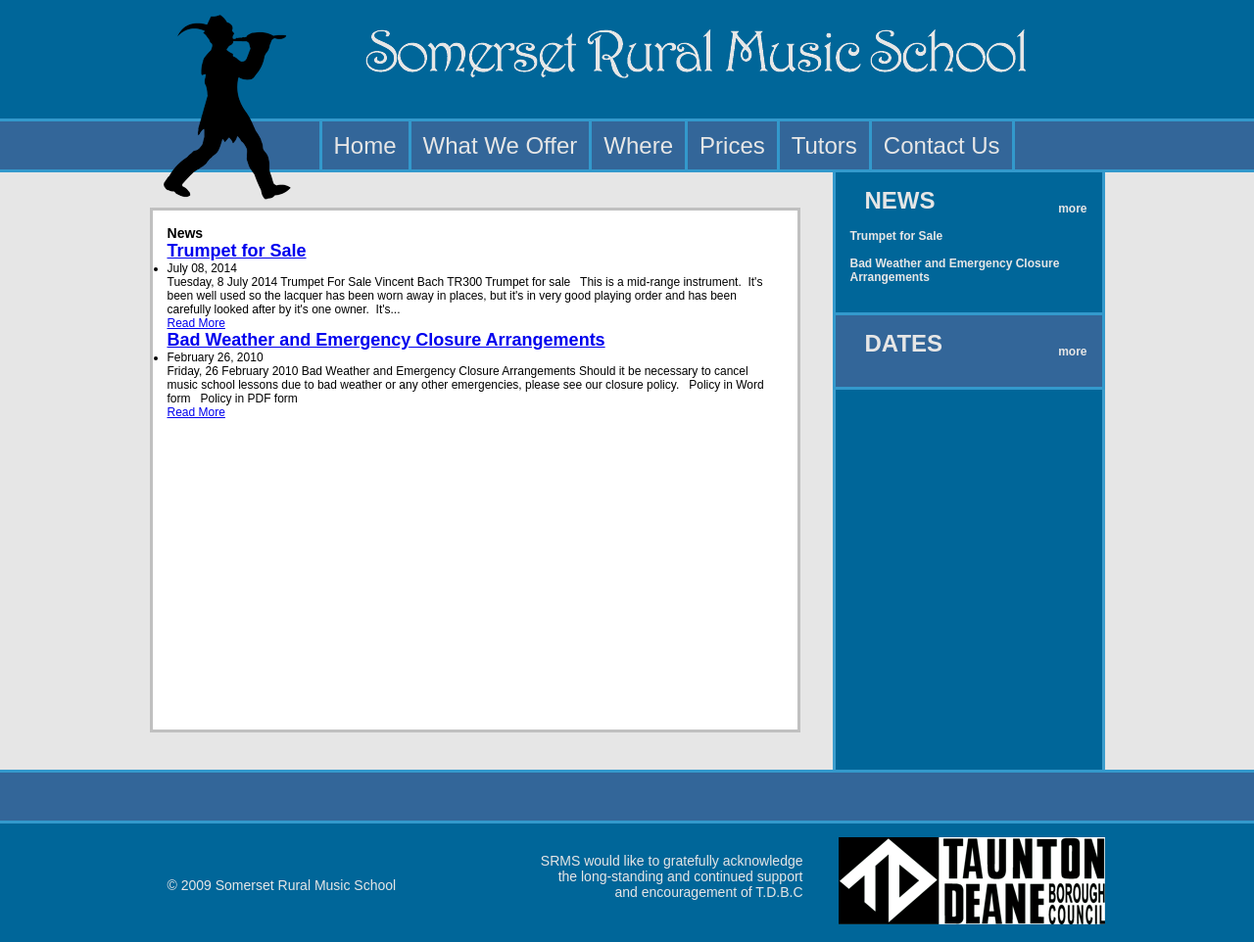
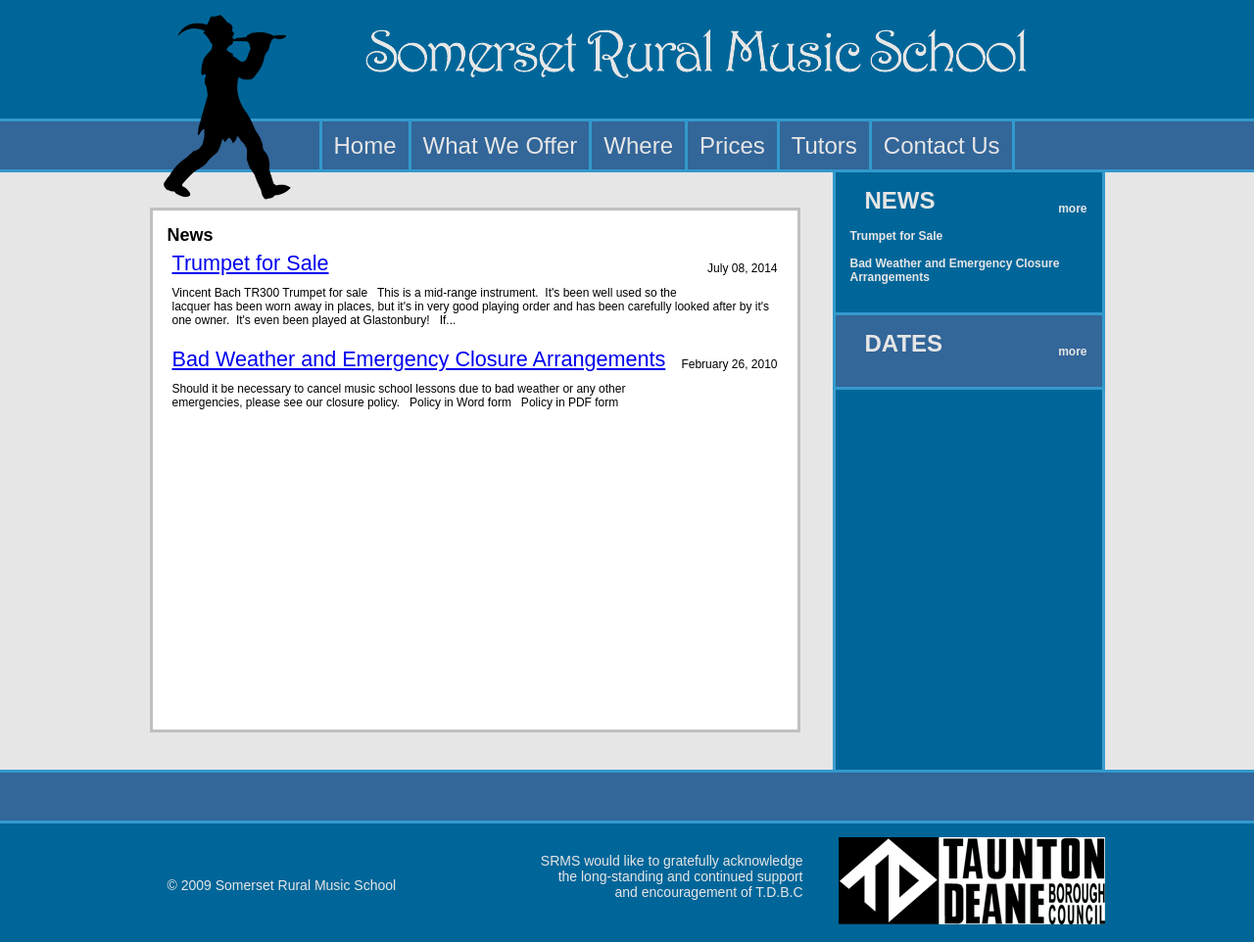
Before and after one commit to ecresswell/srms, a Jekyll site: the page built from news.html, in a window 1280 px wide. Shown: the whole page at 98% size. Built offline with Jekyll 4.4.1, drawn with Linux system fonts in a browser that asks for light colours.

Commit message:
Improve news display

```diff
--- a/_news/2010-02-26-bad-weather-and-emergency-closure-arrangements.md
+++ b/_news/2010-02-26-bad-weather-and-emergency-closure-arrangements.md
@@ -3,10 +3,8 @@ layout: news
 title: Bad Weather and Emergency Closure Arrangements
 ---
 
-<div class="news-item-created">Friday, 26 February 2010</div>
-<div class="news-item-title">Bad Weather and Emergency Closure Arrangements </div>
-<div class="news-item-content"><p>Should it be necessary to&nbsp;cancel music&nbsp;school&nbsp;lessons due&nbsp;to bad weather or any other emergencies, please see our closure policy.</p>
+<p>Should it be necessary to&nbsp;cancel music&nbsp;school&nbsp;lessons due&nbsp;to bad weather or any other emergencies, please see our closure policy.</p>
 <p>&nbsp;</p>
 <p><a href="{{ '/files/srms/Bad Weather and Emergency Closure Arrangements Word version.doc' | prepend: site.github.url }}">Policy&nbsp;in Word form</a></p>
 <p>&nbsp;</p>
-<p><a href="{{ '/files/srms/Bad Weather and Emergency Closure Arrangements pdf version.pdf' | prepend: site.github.url }}">Policy&nbsp;in PDF form</a></p></div>
+<p><a href="{{ '/files/srms/Bad Weather and Emergency Closure Arrangements pdf version.pdf' | prepend: site.github.url }}">Policy&nbsp;in PDF form</a></p>
--- a/_news/2014-07-08-trumpet-for-sale.md
+++ b/_news/2014-07-08-trumpet-for-sale.md
@@ -3,9 +3,7 @@ layout: news
 title: Trumpet for Sale
 ---
 
-<div class="news-item-created">Tuesday, 8 July 2014</div>
-<div class="news-item-title">Trumpet For Sale</div>
-<div class="news-item-content"><h2>Vincent Bach TR300 Trumpet for sale</h2>
+<h2>Vincent Bach TR300 Trumpet for sale</h2>
 <p>&nbsp;</p>
 <p>This is a mid-range instrument.&nbsp; It's been well used so the lacquer has been worn away in places, but it's in very good playing order and has been carefully looked after by it's one owner.&nbsp; It's even been played at Glastonbury!</p>
 <p>&nbsp;</p>
@@ -15,4 +13,4 @@ title: Trumpet for Sale
 <p>&nbsp;</p>
 <p><img src="{{ '/files/srms/Ians Trumpet 2.jpg' | prepend: site.github.url }}" border="0" width="420" height="314" /></p>
 <p>&nbsp;</p>
-<p><img src="{{ '/files/srms/Ians Trumpet 3.jpg' | prepend: site.github.url }}" border="0" width="420" height="316" /></p></div>
+<p><img src="{{ '/files/srms/Ians Trumpet 3.jpg' | prepend: site.github.url }}" border="0" width="420" height="316" /></p>
--- a/news.html
+++ b/news.html
@@ -1,37 +1,17 @@
 ---
-layout: default
+layout: page
 title : News
-permalink: "/news/"
 ---
-<h3 class="result-heading">News</h3>
 
 {% assign sorted_pages = site.news | sort: "date" | reverse %}
 {% for page in sorted_pages %}
-<article class="post listing">
-    <section class="title">
-        <h2 class="post-title"><a href={{ page.url | prepend: site.github.url }}>{{ page.title }}</a></h2>
-    </section>
-    <section class="meta">
-        <ul>
-            <li class="date">{{ page.date | date: '%B %d, %Y' }}</li>
-        </ul>
-        <div class="clear"></div>
-    </section>
-    <div class="clear"></div>
-    <section class="entry">
+<div class="news-item">
+    <div class="news-item-created">{{ page.date | date: '%B %d, %Y' }}</div>
+    <div class="news-item-title">
+        <a href={{ page.url | prepend: site.github.url }}>{{ page.title }}</a>
+    </div>
+    <div class="news-item-content">
         <p>{{ page.content | strip_html | truncatewords: 50 }}</p>
-        <span class="more"><a href={{ page.url | prepend: site.github.url }} title="Read More">Read More</a></span>
-    </section>
-</article>
+    </div>
+</div>
 {% endfor %}
-
-<!--
-<div class="pagination">
-    <span class="current">1</span>
-    <a href={{ '/category/news/page/2/' | prepend: site.github.url }} class="inactive">2</a>
-    <a href={{ '/category/news/page/3/' | prepend: site.github.url }} class="inactive">3</a>
-    <a href={{ '/category/news/page/2/' | prepend: site.github.url }}>&gt;&gt;</a>
-    <a href={{ '/category/news/page/6/' | prepend: site.github.url }}>Last &gt;</a>
-    <span class="numbers">Page 1 of 6</span>
-</div>
--->
```
Also changed, not shown: _layouts/news.html (+9 -11 lines).
